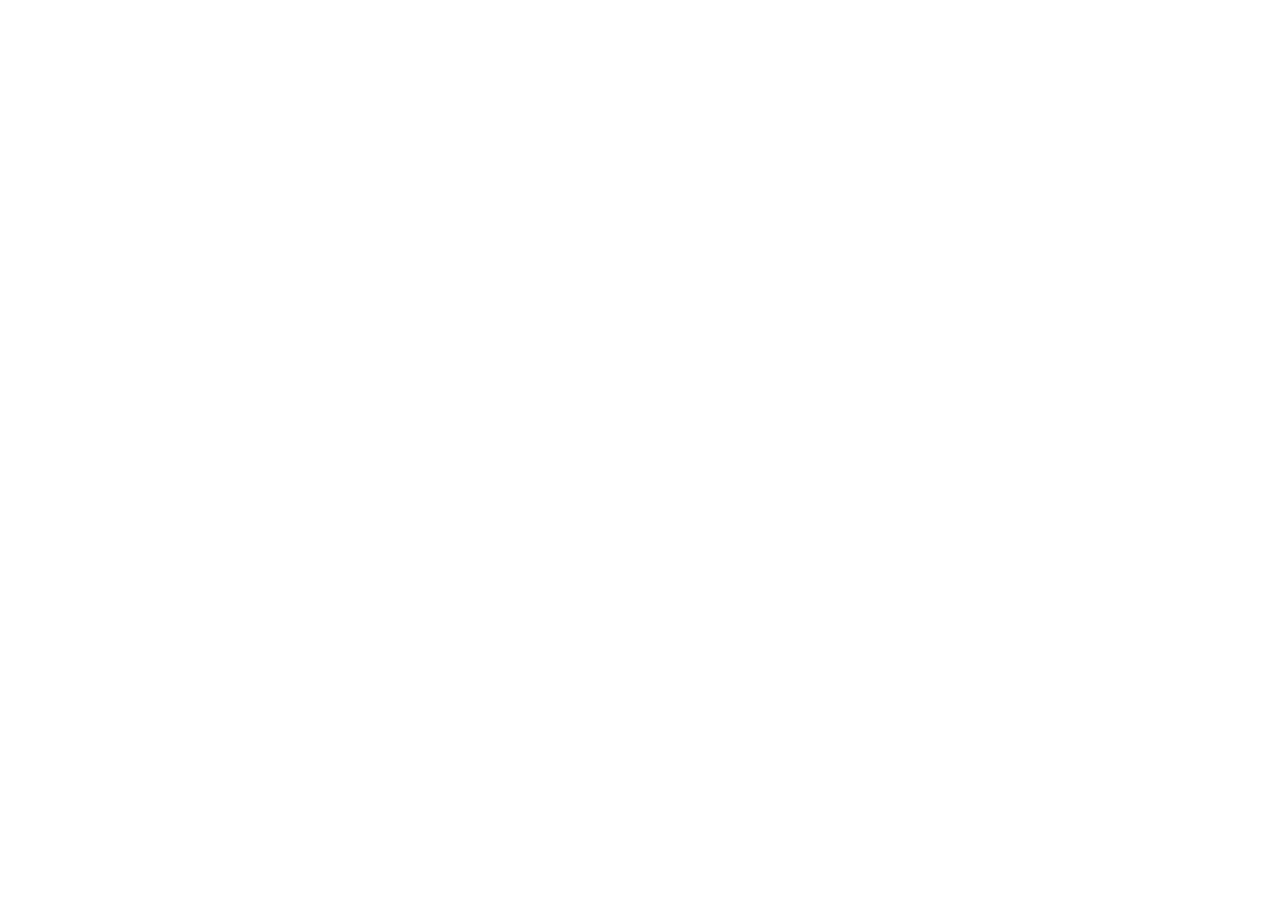
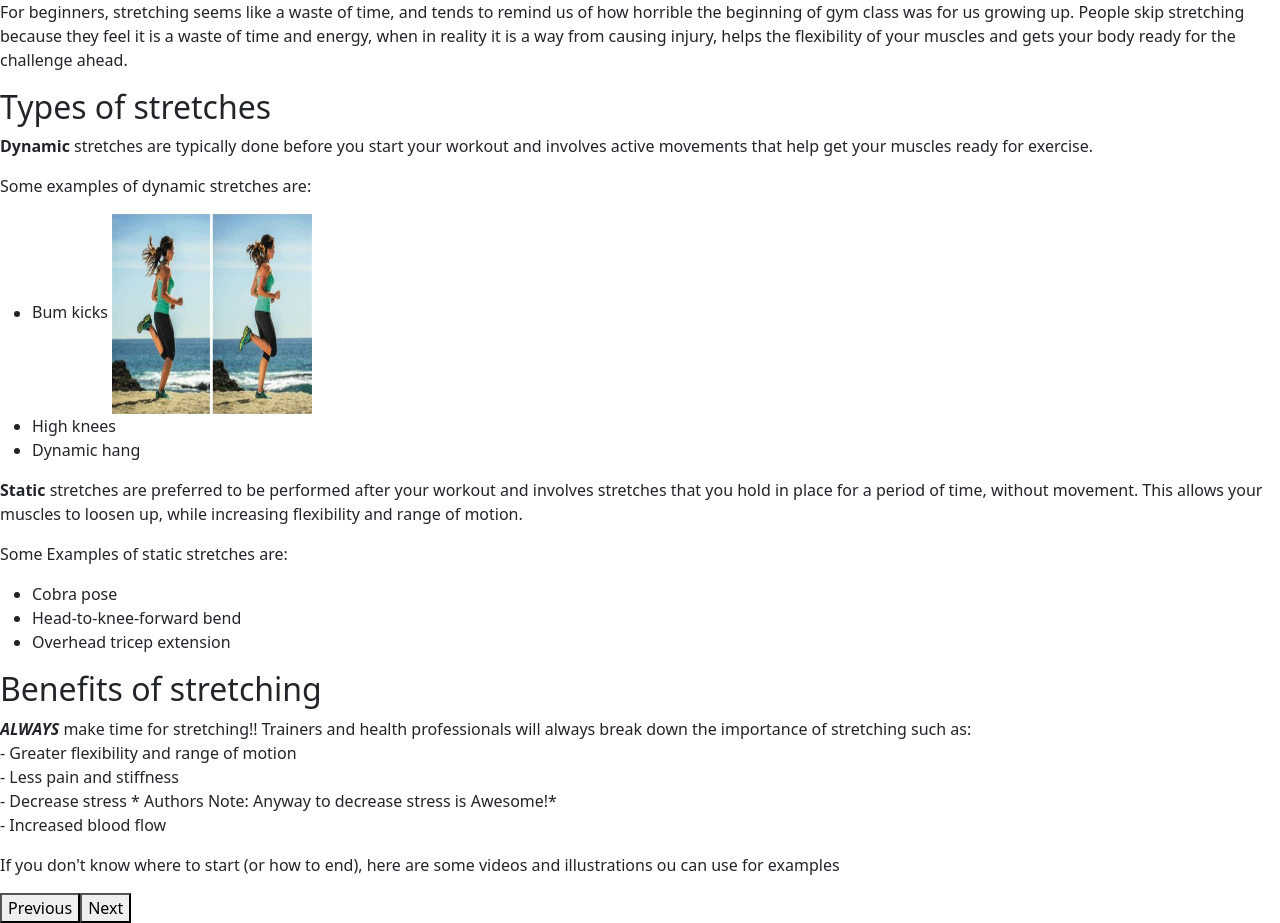
Before and after one commit to calvinalee2006/Beginners-guide-to-fitness, a React (Create React App) app: page /stretching in a window 1280 px wide. Before the commit this address had no page. Shown: the part 120-1043 px from the top of the page. Before the commit the page ends 800 px from the top, so only its background shows below. Built offline with nearby package versions, Linux system fonts and the light colour scheme.

Commit message:
started the stretching and warm-up page

```diff
--- a/src/App.js
+++ b/src/App.js
@@ -1,5 +1,7 @@
 import React from 'react';
 import Introduction from './components/introduction';
+import Stretching from './components/Stretches/stretching'
+import Warmup from './components/Warmup/warmup'
 import NoSurvey from './components/noSurvey/noSurvey';
 import WorkoutJournal from "./components/noSurvey/WorkoutJournal";
 import {BrowserRouter as Router, Route, Routes} from 'react-router-dom';
@@ -11,8 +13,10 @@
     <Router>
       <Routes>
         <Route path= "/" element={<Introduction />} />
-        <Route path="noSurvey"  exact element ={<NoSurvey />}/>
-        <Route path ='WorkoutJournal' exact element ={<WorkoutJournal/>}/>
+        <Route path = 'stretching' exact element={<Stretching />} />
+        <Route path = 'warmup' exact element={<Warmup />} />
+        <Route path="noSurvey"  exact element={<NoSurvey />}/>
+        <Route path ='WorkoutJournal' exact element={<WorkoutJournal/>}/>
       </Routes>
     </Router>
   );
--- /dev/null
+++ b/src/components/Stretches/stretching.js
@@ -0,0 +1,69 @@
+import React from 'react'
+import { NavLink } from 'react-router-dom'
+import bumKicks from './stretchingImages/bumkicks.jpg'
+
+const stretching = () => {
+  return (
+    <>
+      <h1>Stretching</h1>
+
+      <p>Stretching is a form of physical exercise in which a specific muscle or tendon (or muscle group)
+        is deliberately flexed or stretched in order to improve muscles felt elasticity, flexibility and range
+        of motion. </p>
+
+        <p>For beginners, stretching seems like a waste of time, and tends to remind us of how horrible the
+            beginning of gym class was for us growing up. People skip stretching because they feel it is a waste
+            of time and energy, when in reality it is a way from causing injury, helps the flexibility of your
+            muscles and gets your body ready for the challenge ahead.
+        </p>
+
+        <h2>Types of stretches</h2>
+
+        <p><b>Dynamic</b> stretches are typically done before you start your workout and involves active movements
+        that help get your muscles ready for exercise.</p>
+        <p>Some examples of dynamic stretches are:</p>
+        <ul>
+            <li>Bum kicks {/* Show illustrations and how to perform exercise*/}
+            <img src={bumKicks} width={200} height ={200} alt= "Someone illustrating the bum kick exercise" /></li>
+            <li>High knees {/* Show illustrations and how to perform exercise*/}</li>
+            <li>Dynamic hang {/* Show illustrations and how to perform exercise*/}</li>
+        </ul>
+
+        <p><b>Static</b> stretches are preferred to be performed after your workout and involves stretches that
+        you hold in place for a period of time, without movement. This allows your muscles to loosen up, while
+        increasing flexibility and range of motion.</p>
+        <p>Some Examples of static stretches are:</p>
+        <ul>
+            <li>Cobra pose {/* Show illustrations and how to perform exercise*/}</li>
+            <li>Head-to-knee-forward bend {/* Show illustrations and how to perform exercise*/}</li>
+            <li>Overhead tricep extension {/* Show illustrations and how to perform exercise*/}</li>
+        </ul>
+
+        <h2>Benefits of stretching</h2>
+        <p><b><i>ALWAYS</i></b> make time for stretching!! Trainers and health professionals will always break
+        down the importance of stretching such as:<br />
+        - Greater flexibility and range of motion <br />
+        - Less pain and stiffness <br />
+        - Decrease stress * Authors Note: Anyway to decrease stress is Awesome!* <br />
+        - Increased blood flow </p>
+
+        <p>If you don't know where to start (or how to end), here are some videos and illustrations ou can use
+            for examples {/* Find youtube videos and pictures, seperate dynamic and static stretches*/}
+        </p>
+
+        {/*Later Note: Add Authors static and dynamic stretch routine */}
+
+        <NavLink to="/">
+            <button>Previous</button>
+            </NavLink>
+
+        <NavLink to="/Warmup">
+            <button>Next</button>
+            </NavLink>
+
+
+    </>
+  )
+}
+
+export default stretching
--- /dev/null
+++ b/src/components/Warmup/warmup.js
@@ -0,0 +1,32 @@
+import React from 'react'
+import { NavLink } from 'react-router-dom'
+
+const warmup = () => {
+  return (
+    <>
+      <h1>Warm-ups</h1>
+
+      <p>From this authors perspective you wont get the full performance from your body unless you take the time
+        to perform a quick warm-up. Most people say that performing stretches <i>IS</i> a warm-up, but that is
+        not necessarily true. The main objective for a warm-up is to elevate core temperature, increase blood flow,
+        to working muscles and reduce the risk of injury (We really don't want to see you get hurt!).
+      </p>
+
+      <p>A warm up consists of anywhere between a walk to a slow paced jog to a series of light exercises. All it
+        takes is 10 minutes to warm-up those muscles and get ready for your workout!!</p>
+
+        <p>Here are some warm-up tips, tricks, and exercises to get an idea of what works best for you. </p>
+        {/*Insert articles, videos and author suggestions.  */}
+
+        <NavLink to="/Stretching">
+            <button>Previous</button>
+            </NavLink>
+
+        {/* <NavLink to="/Warmup">
+            <button>Next</button>
+  </NavLink> */}
+    </>
+  )
+}
+
+export default warmup
--- a/src/components/introduction.js
+++ b/src/components/introduction.js
@@ -7,7 +7,7 @@
     return (
       <>
       <header>
-        Get Moving!!
+        <h1>Get Moving!!</h1>
       </header>
       <p>In these times it is important to keep mentally and physically healthy. But with
         life always keeping you on go, it is very easy forget your personal health.
@@ -16,7 +16,7 @@
         <p>This app is to get you moving for just 30 minutes a day! Minimum cardio or
           small at home exercises to do to make sure you are keeping healthy and keeping your heartbeat up,
           at the same time clearing your mind of stress for the days ahead! </p>
-          <NavLink to="/">
+          <NavLink to = '/Stretching'>
             <button>Next</button>
             </NavLink>
       </>
```
Also changed, not shown: src/components/Stretches/stretchingImages/bumkicks.jpg (added).
